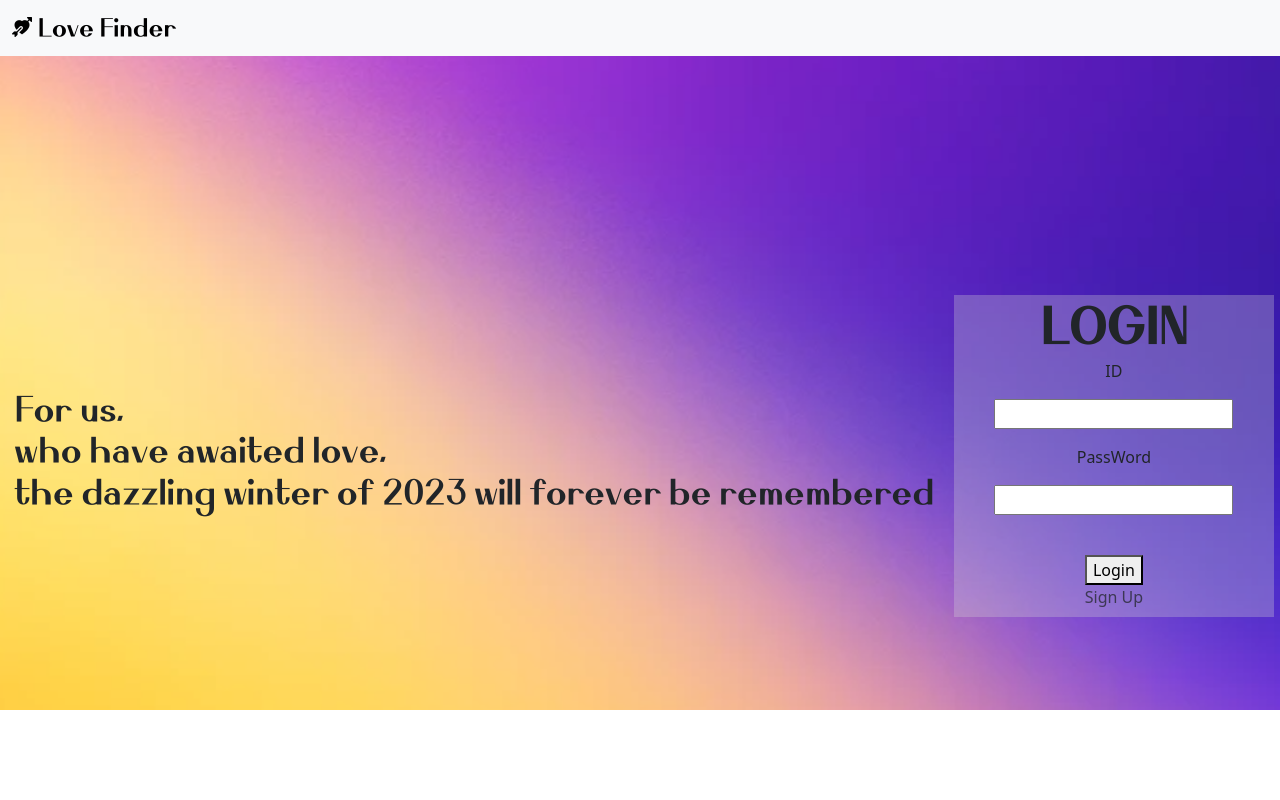
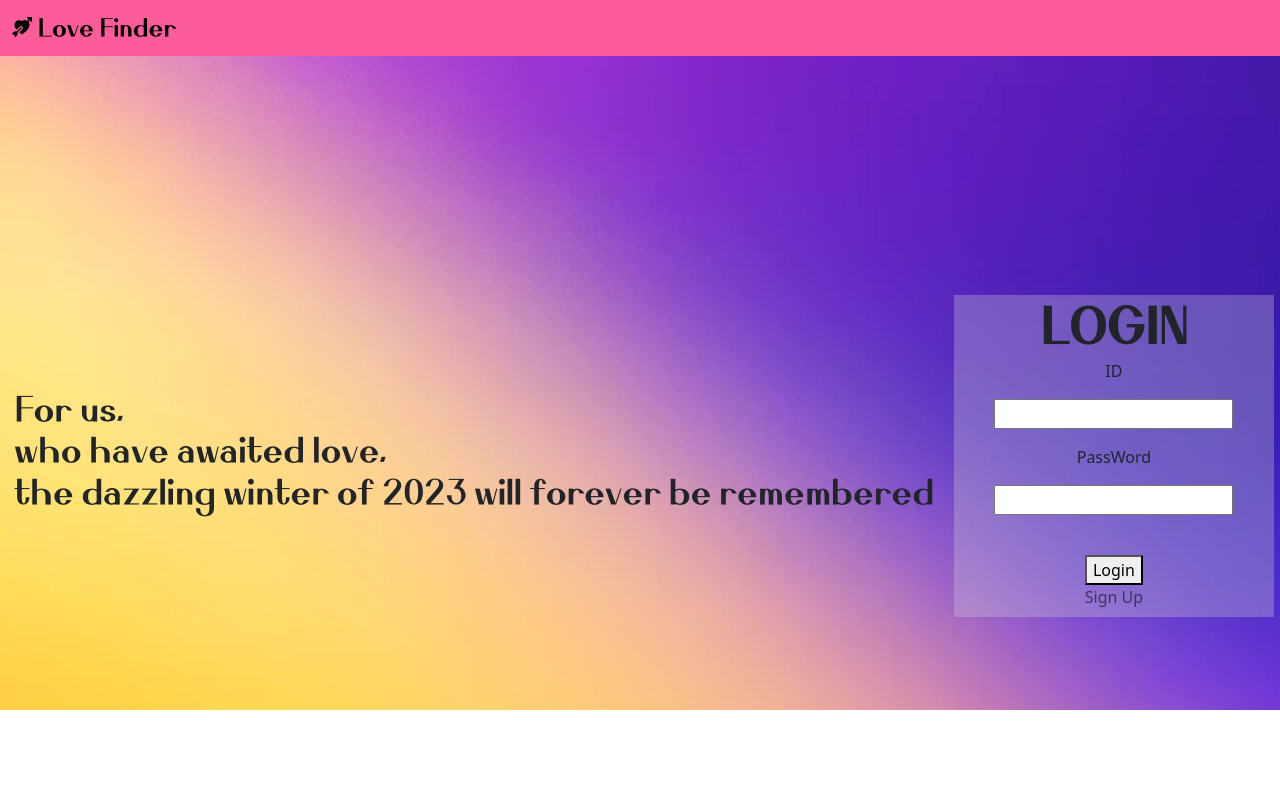
Before and after one commit to evejaeyong/OSS_Team_Project, a plain HTML site: page index.html in a window 1280 px wide. Shown: the top 800 px of the page. Drawn offline with nearby package versions, Linux system fonts and the light colour scheme.

Commit message:
navbar color

```diff
--- a/index.html
+++ b/index.html
@@ -40,6 +40,13 @@
       background-color: rgb(211, 211, 211, 0.3);
     }
   </style>
+
+  <style type="text/css">
+  .navbar{
+   background-color:#fc5d9a !important;
+  }
+  </style>
+
   <title>Jaeyong's Love Finder</title>
 
 </head>
```
Also changed, not shown: main.html (+1 -1 lines).
